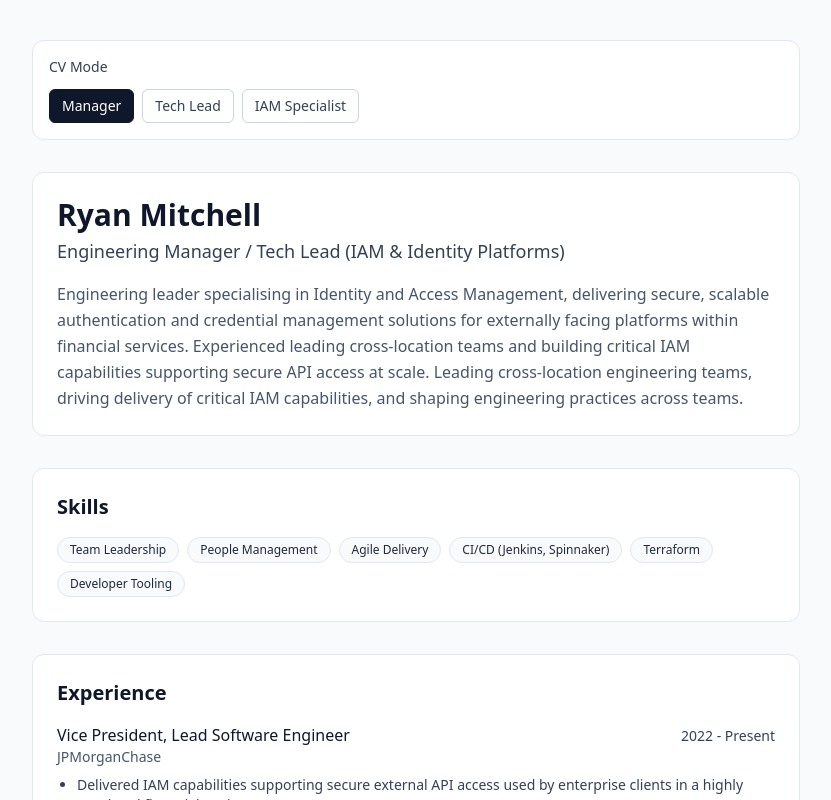
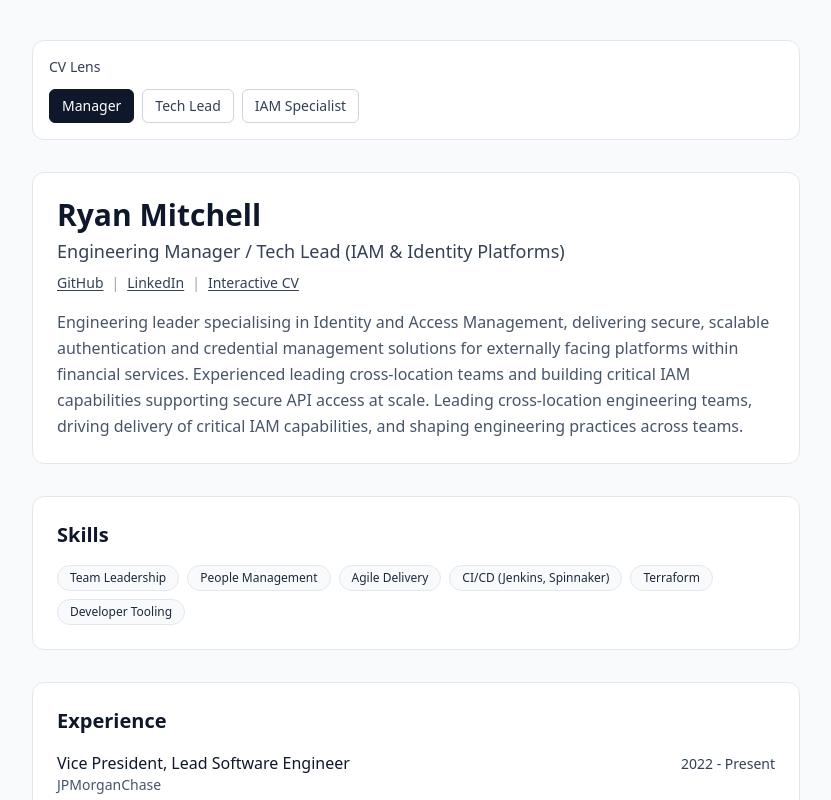
Before and after one commit to ryan-mitchell-code/cv, a React (Vite) app: page / in a window 1280 px wide. Shown: the top 800 px of the page, without its empty margins (224-1055 px from the left). Built offline with nearby package versions, Linux system fonts and the light colour scheme.

Commit message:
cv-008 Added links and tweaked print styling

```diff
--- a/src/components/ModeSwitcher.tsx
+++ b/src/components/ModeSwitcher.tsx
@@ -15,7 +15,7 @@ const labels = {
 export function ModeSwitcher({ mode, setMode }: ModeSwitcherProps) {
   return (
     <div className="rounded-xl border border-slate-200 bg-white p-4 print:hidden">
-      <p className="text-sm font-medium text-slate-700">CV Mode</p>
+      <p className="text-sm font-medium text-slate-700">CV Lens</p>
       <div className="mt-3 flex flex-wrap gap-2">
         {CV_MODES.map((item) => (
           <button
--- a/src/data/profile.ts
+++ b/src/data/profile.ts
@@ -25,4 +25,18 @@ export const profile: Profile = {
       modes: ["iam"],
     },
   ],
+  links: [
+    {
+      label: "GitHub",
+      url: "https://github.com/ryan-mitchell-code",
+    },
+    {
+      label: "LinkedIn",
+      url: "https://www.linkedin.com/in/ryan-mitchell-noc/",
+    },
+    {
+      label: "Interactive CV",
+      url: "https://ryan-mitchell-code.github.io/cv/",
+    },
+  ],
 };
--- a/src/index.css
+++ b/src/index.css
@@ -13,6 +13,9 @@
     border: none;
     box-shadow: none;
     padding: 0;
+  }
+
+  .experience-item {
     break-inside: avoid;
     page-break-inside: avoid;
   }
@@ -30,4 +33,8 @@
   li {
     color: #222;
   }
+
+  .space-y-8 > * + * {
+    margin-top: 1rem !important;
+  }
 }
--- a/src/sections/ExperienceSection.tsx
+++ b/src/sections/ExperienceSection.tsx
@@ -13,7 +13,7 @@ export function ExperienceSection({ mode }: ExperienceSectionProps) {
         {experiences.map((experience) => (
           <div
             key={`${experience.company}-${experience.role}-${experience.start}`}
-            className="space-y-2"
+            className="space-y-2 experience-item"
           >
             <div className="flex flex-col gap-1 sm:flex-row sm:items-baseline sm:justify-between">
               <div>
@@ -32,7 +32,7 @@ export function ExperienceSection({ mode }: ExperienceSectionProps) {
               {experience.achievements
                 .filter(
                   (achievement) =>
-                    !achievement.modes || achievement.modes.includes(mode),
+                    !achievement.modes || achievement.modes.includes(mode)
                 )
                 .map((achievement) => (
                   <li key={achievement.text}>{achievement.text}</li>
--- a/src/sections/ProfileSection.tsx
+++ b/src/sections/ProfileSection.tsx
@@ -15,6 +15,29 @@ export function ProfileSection({ mode }: ProfileSectionProps) {
     <section className="rounded-xl border border-slate-200 bg-white p-6">
       <h1 className="text-3xl font-bold text-slate-900">{profile.name}</h1>
       <p className="mt-1 text-lg font-medium text-slate-700">{profile.title}</p>
+      <div className="mt-2 text-sm text-slate-700 print:text-black">
+        {profile.links.map((link, index) => (
+          <span key={link.url} className="inline print:block">
+            {index > 0 && (
+              <span className="mx-2 text-slate-400 print:hidden">|</span>
+            )}
+
+            <a
+              href={link.url}
+              target="_blank"
+              rel="noreferrer"
+              className="underline underline-offset-2 hover:text-slate-900"
+            >
+              {link.label}
+            </a>
+
+            {/* 👇 Show URL in print only */}
+            <span className="hidden print:inline text-xs text-slate-600 ml-1">
+              ({link.url.replace("https://", "")})
+            </span>
+          </span>
+        ))}
+      </div>
       <p className="mt-4 text-base leading-relaxed text-slate-600">{summary}</p>
     </section>
   );
--- a/src/types/cv.ts
+++ b/src/types/cv.ts
@@ -16,4 +16,8 @@ export interface Profile {
     text: string;
     modes?: ("manager" | "techLead" | "iam")[];
   }[];
+  links: {
+    label: string;
+    url: string;
+  }[];
 }
```
